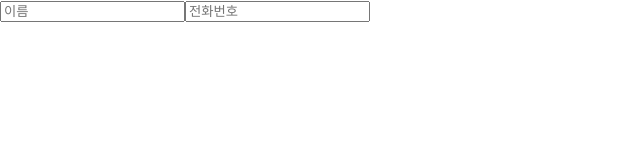
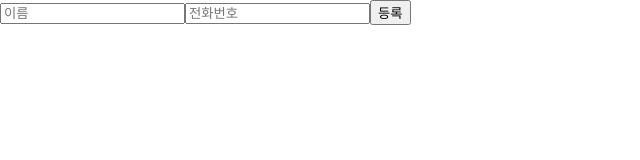
Before and after one commit to gkgg123/react_ractice, a React (Create React App) app in the folder react-tutorials/contact-app/: page / in a window 1280 px wide. Shown: the top 160 px of the page, without its empty margins (0-640 px from the left). Built offline with nearby package versions, Linux system fonts and the light colour scheme.

Commit message:
[ADD] props data modify publish

```diff
--- a/react-tutorials/contact-app/src/components/PhoneForm.js
+++ b/react-tutorials/contact-app/src/components/PhoneForm.js
@@ -10,9 +10,16 @@ class PhoneForm extends Component {
       [e.target.name] : e.target.value
     })
   }
+  handleSubmit = (e) => {
+    e.preventDefault();
+    this.props.onCreate({
+    name: this.state.name,
+      phone: this.state.phone
+    })
+  }
   render() {
     return (
-      <form>
+      <form onSubmit={ this.handleSubmit }>
         <input
           name = "name"
           placeholder="이름"
@@ -21,7 +28,8 @@ class PhoneForm extends Component {
         <input name="phone"
           placeholder="전화번호"
           onChange={ this.handleChange }
-          value={this.state.phone}/>
+          value={this.state.phone} />
+        <button type="submit"> 등록 </button>
         <div>
           {this.state.name} <br/>
           {this.state.phone}
```
